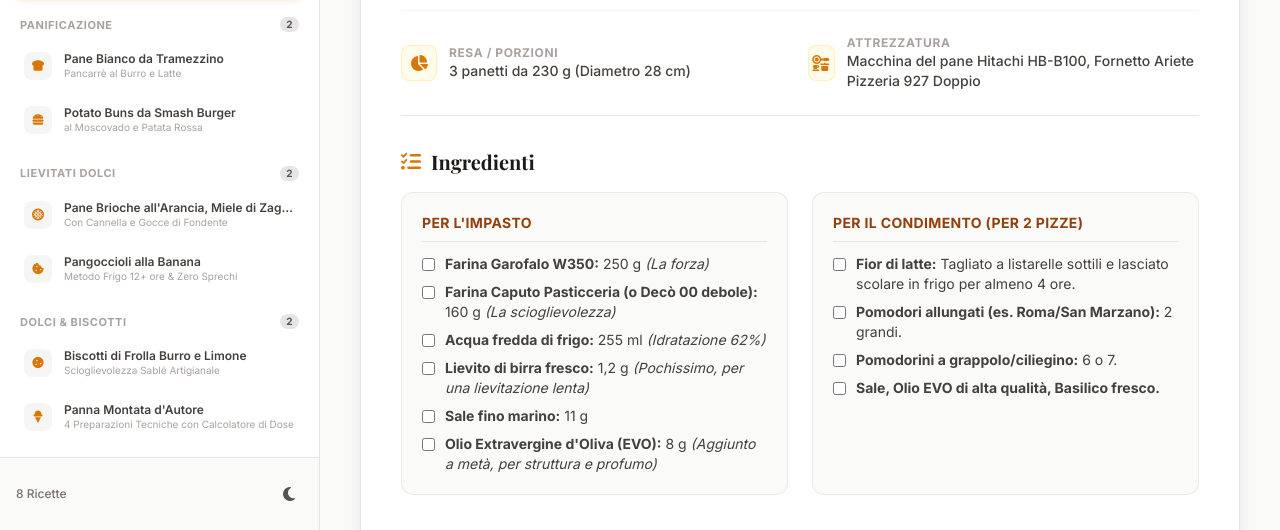
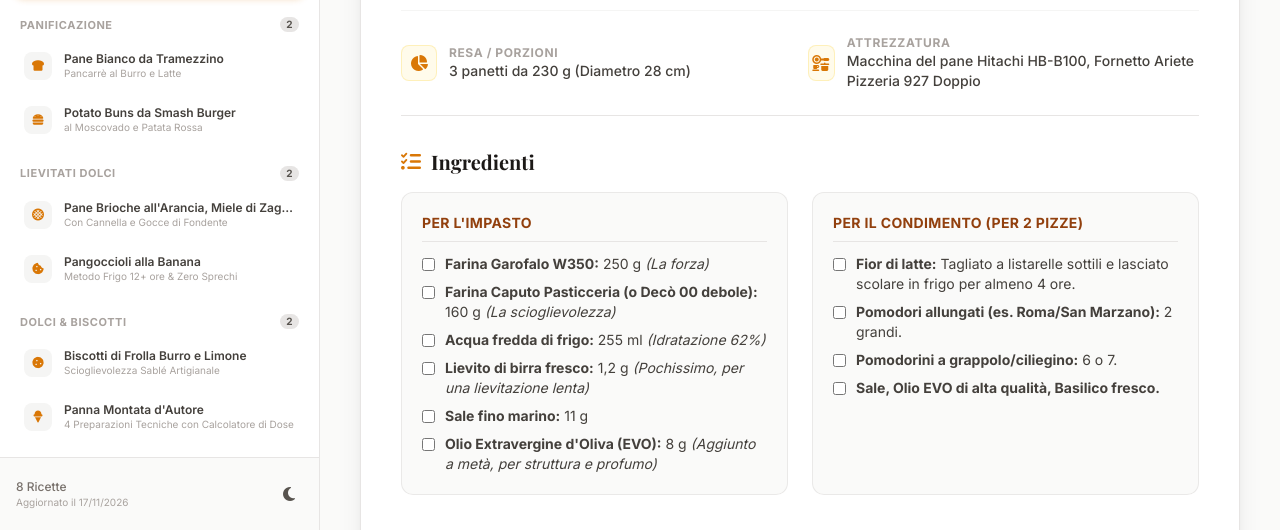
Before and after one commit to CCMielo/ricettario, a plain HTML site: page index.html in a window 1280 px wide. Shown: the part 270-800 px from the top of the page. Drawn offline with nearby package versions, Linux system fonts and the light colour scheme; a web font is replaced by a local one.

Commit message:
Data di aggiornamento automatica nel menu laterale
- "Aggiornato il ..." calcolato dalla data di pubblicazione della pagina
- rimosso il conteggio "7 Ricette" scritto a mano (lo calcola già lo script)

Co-Authored-By: Claude Opus 5.5 <noreply@anthropic.com>

```diff
--- a/index.html
+++ b/index.html
@@ -139,7 +139,10 @@
 
     <!-- Footer Sidebar / Controlli Generali -->
     <div class="p-4 border-t border-stone-200 dark:border-stone-800 bg-stone-50 dark:bg-stone-900/50 flex justify-between items-center">
-      <span class="text-xs text-stone-500 dark:text-stone-400 font-medium" id="recipeCount">7 Ricette</span>
+      <div class="flex flex-col">
+        <span class="text-xs text-stone-500 dark:text-stone-400 font-medium" id="recipeCount"></span>
+        <span class="text-[10px] text-stone-400 dark:text-stone-500" id="lastUpdated"></span>
+      </div>
       <div class="flex items-center space-x-1">
         <button id="darkModeToggle" title="Cambia Tema" class="p-2 rounded-lg text-stone-600 dark:text-stone-300 hover:bg-stone-200 dark:hover:bg-stone-800 transition-colors">
           <i class="fa-solid fa-moon dark:hidden"></i>
@@ -1304,6 +1307,11 @@
     if ('serviceWorker' in navigator) {
       navigator.serviceWorker.register('sw.js');
     }
+    // Data di aggiornamento automatica: è la data di pubblicazione della pagina su GitHub Pages
+    const lastUpdated = new Date(document.lastModified);
+    if (!isNaN(lastUpdated)) {
+      document.getElementById('lastUpdated').textContent = 'Aggiornato il ' + lastUpdated.toLocaleDateString('it-IT');
+    }
   </script>
 </body>
 </html>
```
